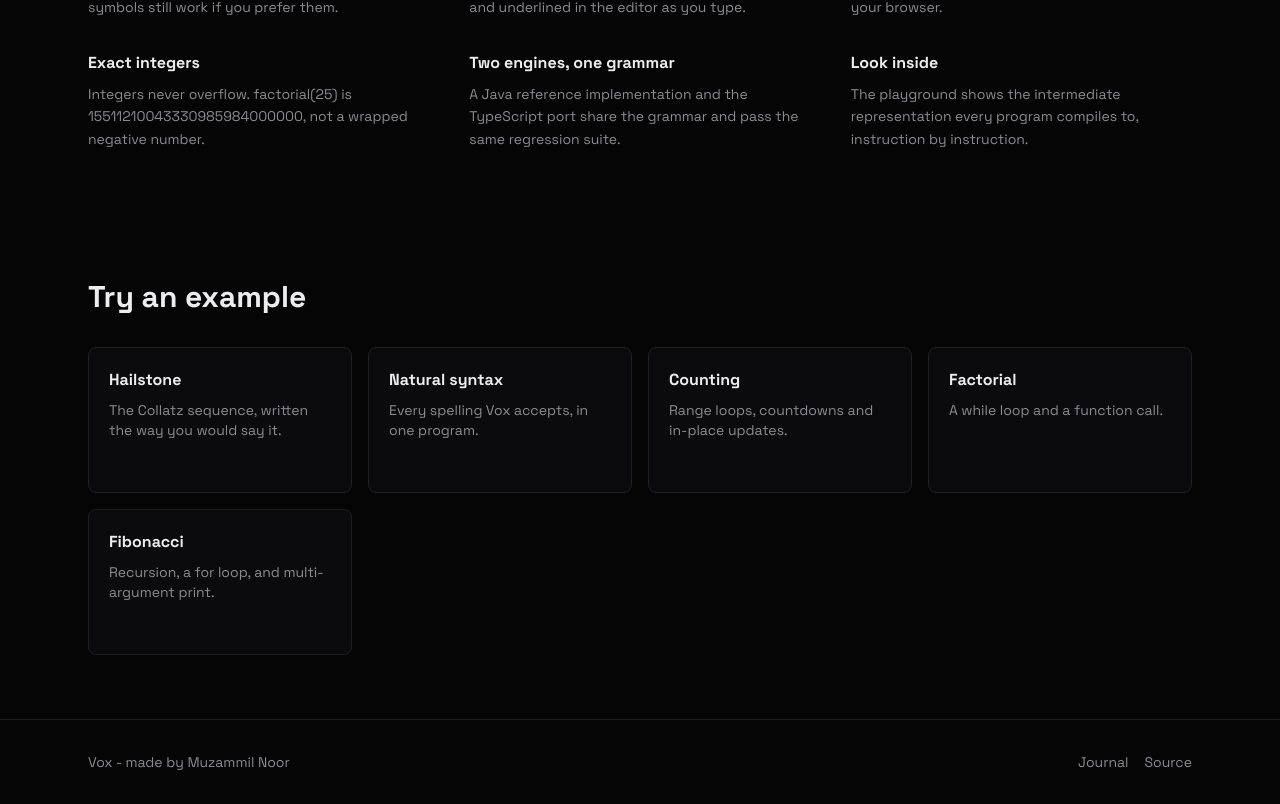
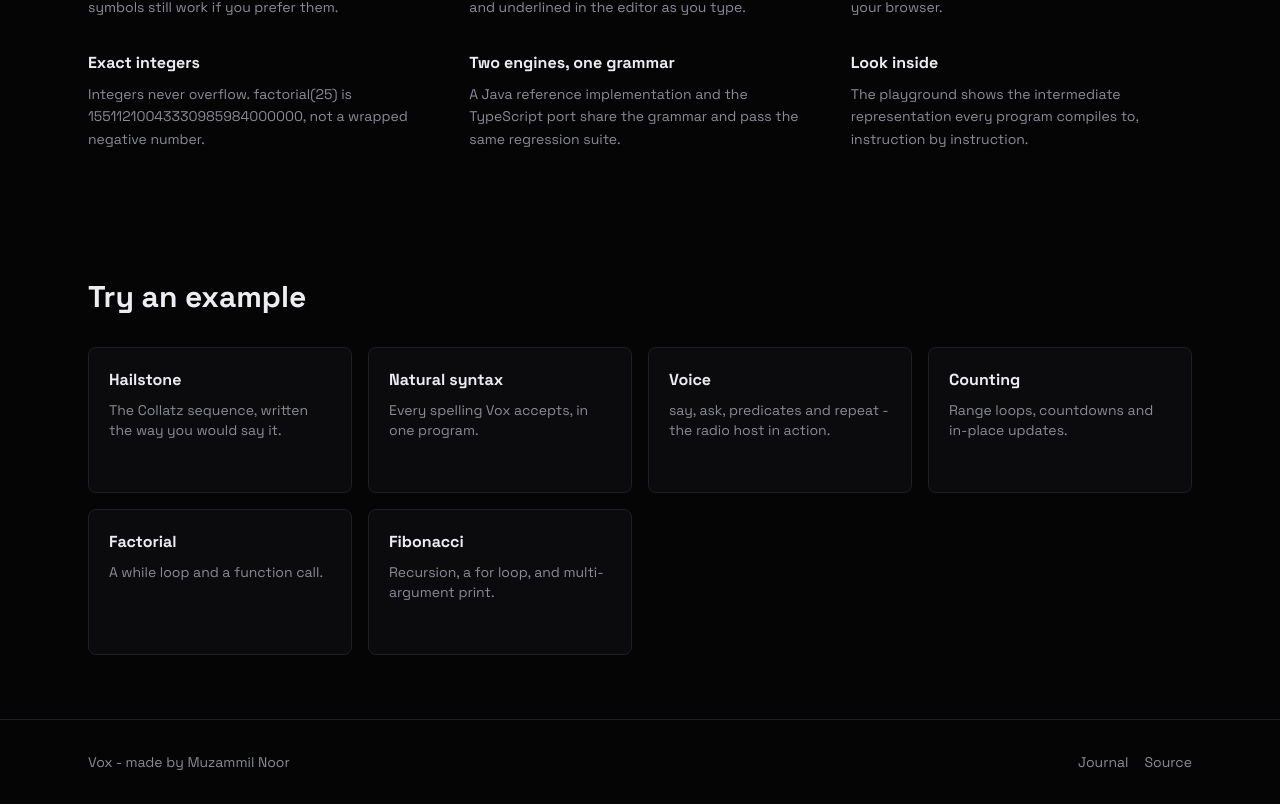
Before and after one commit to Volburaal/vox, a React (Vite) app in the folder web/: page / in a window 1280 px wide. Shown: the part 2531-3335 px from the top of the page. Built offline with nearby package versions, Linux system fonts and the light colour scheme.

Commit message:
Examples and web rules

```diff
--- a/web/src/examples.ts
+++ b/web/src/examples.ts
@@ -6,6 +6,7 @@ import factorial from '../../examples/factorial.vox?raw';
 import fibonacci from '../../examples/fibonacci.vox?raw';
 import natural from '../../examples/natural.vox?raw';
 import counting from '../../examples/counting.vox?raw';
+import voice from '../../examples/voice.vox?raw';
 
 export interface Example {
   id: string;
@@ -26,6 +27,12 @@ export const EXAMPLES: Example[] = [
     name: 'Natural syntax',
     blurb: 'Every spelling Vox accepts, in one program.',
     source: natural,
+  },
+  {
+    id: 'voice',
+    name: 'Voice',
+    blurb: 'say, ask, predicates and repeat - the radio host in action.',
+    source: voice,
   },
   {
     id: 'counting',
--- a/web/src/vox/language.ts
+++ b/web/src/vox/language.ts
@@ -36,13 +36,17 @@ export const PHRASES = [
 ].sort((a, b) => b.length - a.length);
 
 const KEYWORDS = new Set([
-  'main', 'if', 'else', 'otherwise', 'while', 'for', 'action', 'print', 'input', 'return',
+  'main', 'program', 'code', 'if', 'else', 'otherwise', 'while', 'for', 'action',
+  'print', 'say', 'input', 'ask', 'return',
   'break', 'stop', 'continue', 'skip', 'void', 'nothing', 'procedure', 'as',
   // range loops
   'from', 'to', 'until', 'step', 'by', 'the',
   // in-place updates
   'increment', 'decrement', 'increase', 'decrease', 'add', 'subtract', 'take',
   'remove', 'multiply', 'divide', 'double', 'halve',
+  // voice and textbook forms
+  'set', 'let', 'be', 'swap', 'repeat',
+  'even', 'odd', 'positive', 'negative', 'empty', 'divisible', 'between',
 ]);
 const TYPES = new Set(['int', 'integer', 'number', 'float', 'bool', 'boolean', 'character', 'char', 'string', 'varchar']);
 const WORD_OPERATORS = new Set([
```
Also changed, not shown: 2 other files (tests, documents, lock files or other folders).
